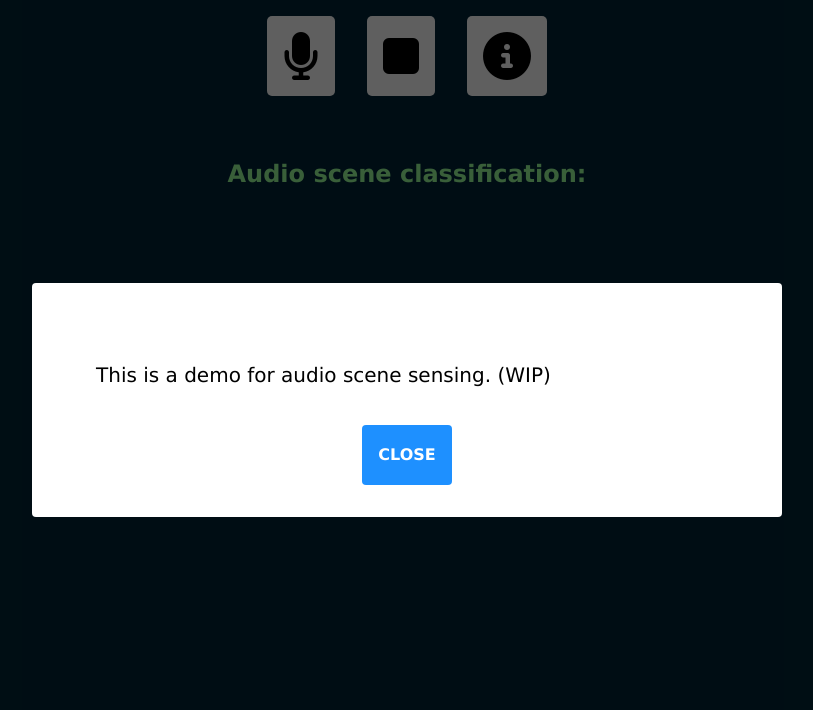
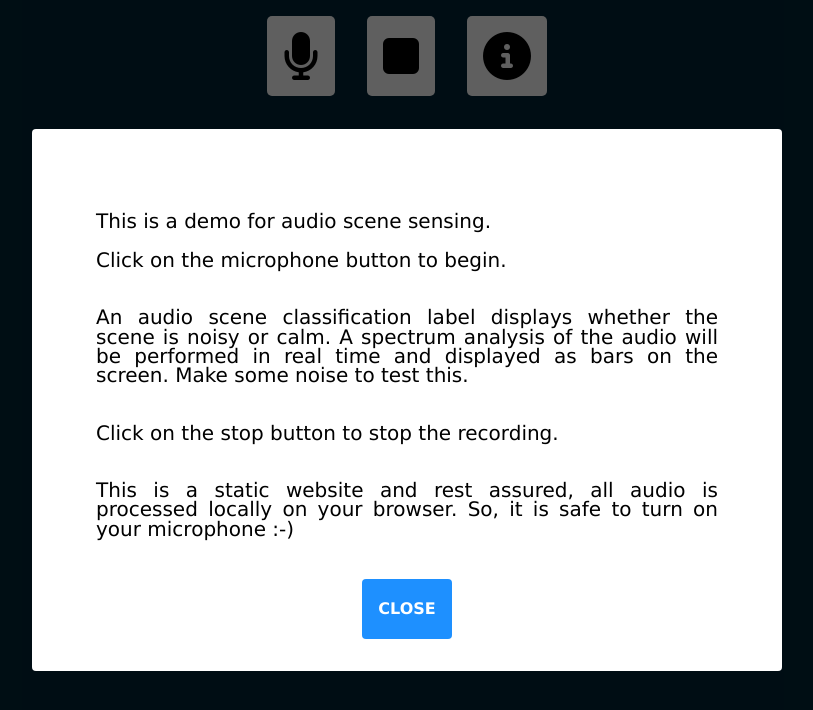
Before and after one commit to VivekTRamamoorthy/SoundSensing, a plain HTML site: page index.html in a window 1280 px wide. Both pictures are taken after a click on the button 740 px from the left and 56 px from the top of the page. Shown: the whole page, without its empty margins (233-1046 px from the left). Drawn offline with Linux system fonts and the light colour scheme.

Commit message:
instruction update

```diff
--- a/index.html
+++ b/index.html
@@ -33,7 +33,7 @@
     <div class="label">
         Audio scene classification:
     </div>
-    <div id="classifier"></div>
+    <div id="classifier">Click on the microphone button to begin sensing. <br> Cick on the info button to see how it works.</div>
 </div>
 
 
--- a/js/main.js
+++ b/js/main.js
@@ -21,7 +21,14 @@ var stopped = false;
 
 function displayInfo(){
     let text = `
-    This is a demo for audio scene sensing. (WIP)
+    This is a demo for audio scene sensing. \n
+    Click on the microphone button to begin. \n
+
+    An audio scene classification label displays whether the scene is noisy or calm. A spectrum analysis of the audio will be performed in real time and displayed as bars on the screen. Make some noise to test this. \n
+
+    Click on the stop button to stop the recording. \n
+
+    This is a static website and rest assured, all audio is processed locally on your browser. So, it is safe to turn on your microphone :-)
     `
     softalert(text)
 }
@@ -31,7 +38,7 @@ function displayInfo(){
 function stopRecording(){
     stopped = true;
     ctx.clearRect(0,0,canvas.width,canvas.height)
-    document.getElementById('classifier').innerText = ""
+    document.getElementById('classifier').innerText = "Recording stopped."
 }
 
 
```
